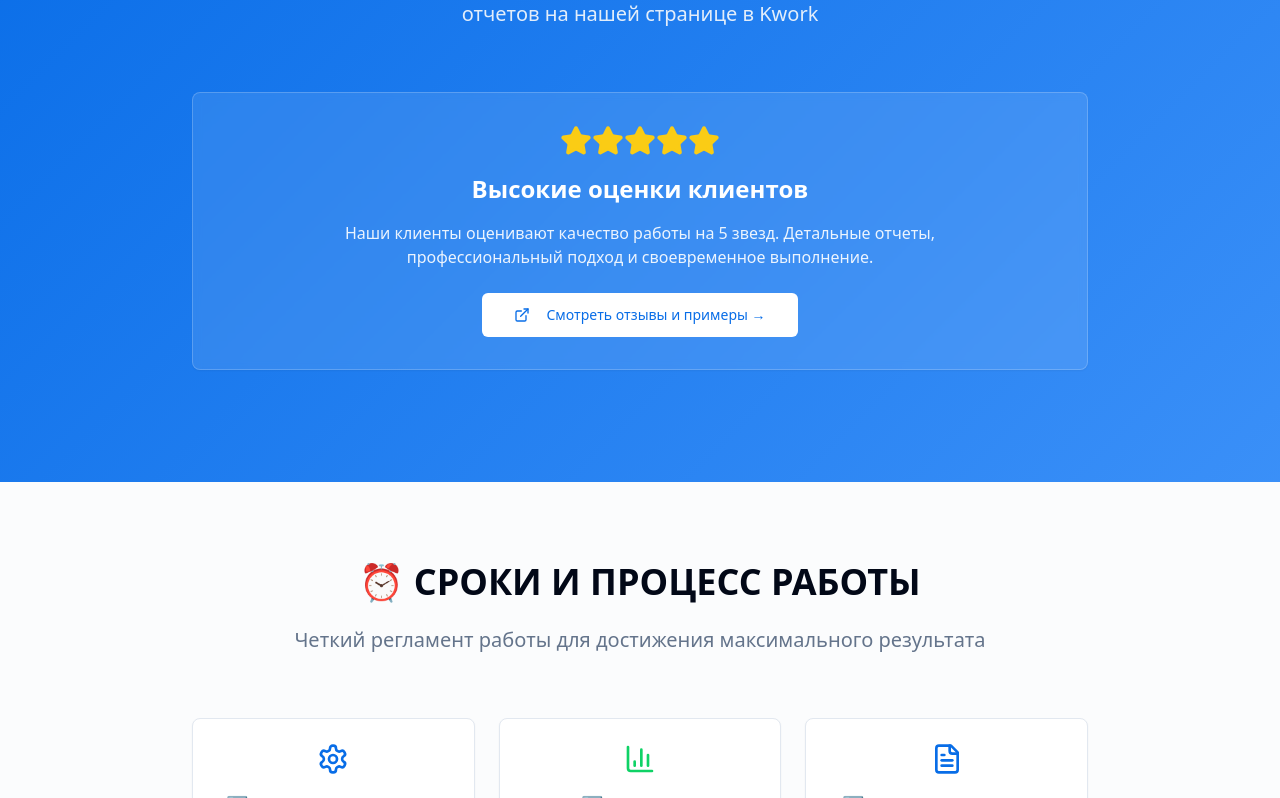
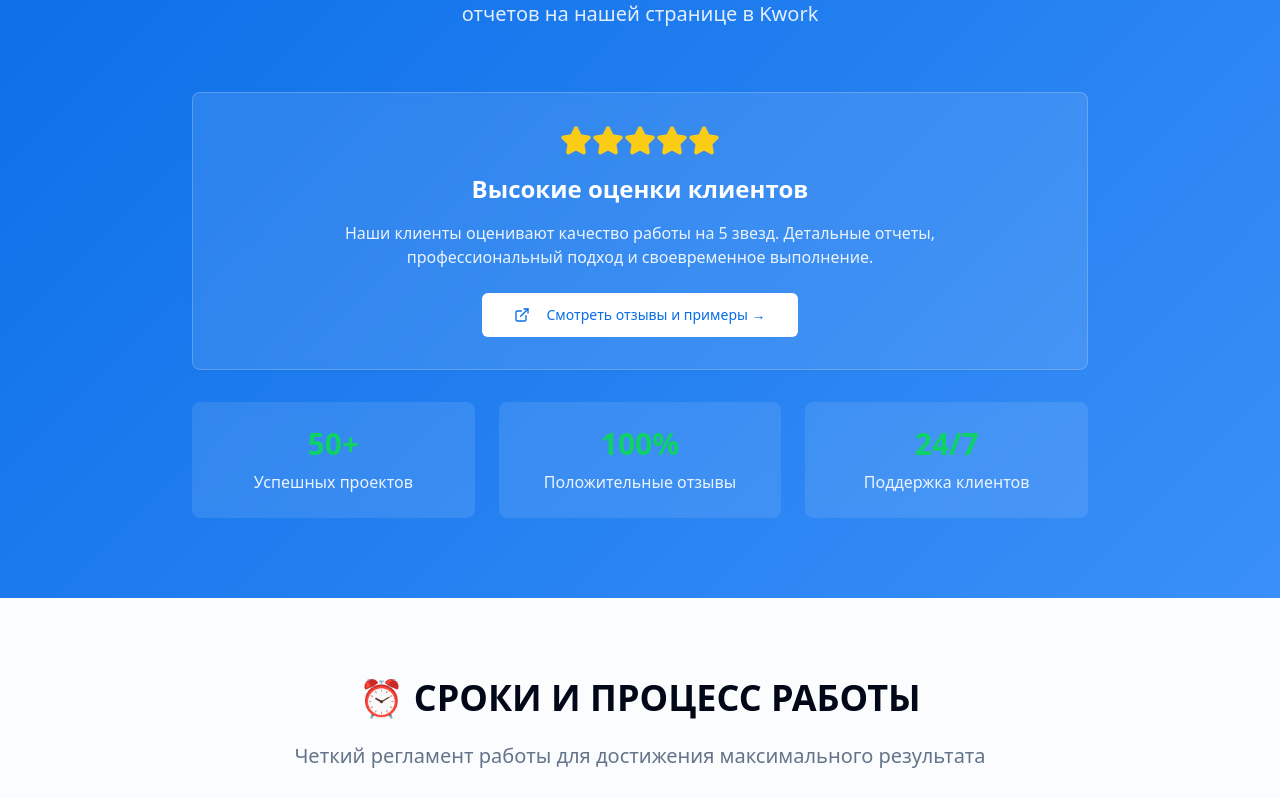
Before and after one commit to vilyam85/play-pass-pro, a React (Vite) app: page / in a window 1280 px wide. Shown: the part 4594-5392 px from the top of the page. Built offline with nearby package versions, Linux system fonts and the light colour scheme.

Commit message:
Reverted to commit 1295967f7eea0f1806a4bd623a2e64f19b103c27

```diff
--- a/src/components/sections/ReviewsSection.tsx
+++ b/src/components/sections/ReviewsSection.tsx
@@ -1,8 +1,10 @@
 import { Button } from "@/components/ui/button";
 import { Card, CardContent } from "@/components/ui/card";
 import { Star, ExternalLink } from "lucide-react";
+
 export const ReviewsSection = () => {
-  return <section className="py-20 bg-gradient-hero text-primary-foreground">
+  return (
+    <section className="py-20 bg-gradient-hero text-primary-foreground">
       <div className="container px-4">
         <div className="text-center mb-16">
           <h2 className="text-3xl md:text-4xl font-bold mb-6">🌟 ОТЗЫВЫ И ПРИМЕРЫ РАБОТ</h2>
@@ -16,7 +18,9 @@ export const ReviewsSection = () => {
           <Card className="bg-white/10 backdrop-blur-sm border-white/20 mb-8">
             <CardContent className="p-8 text-center">
               <div className="flex justify-center mb-4">
-                {[...Array(5)].map((_, i) => <Star key={i} className="w-8 h-8 text-yellow-400 fill-current" />)}
+                {[...Array(5)].map((_, i) => (
+                  <Star key={i} className="w-8 h-8 text-yellow-400 fill-current" />
+                ))}
               </div>
               <h3 className="text-2xl font-bold mb-4 text-white">Высокие оценки клиентов</h3>
               <p className="text-white/90 mb-6 max-w-2xl mx-auto">
@@ -24,15 +28,32 @@ export const ReviewsSection = () => {
                 Детальные отчеты, профессиональный подход и своевременное выполнение.
               </p>
 
-              <Button size="lg" className="bg-white text-primary hover:bg-white/90">
+              <Button
+                size="lg"
+                className="bg-white text-primary hover:bg-white/90"
+              >
                 <ExternalLink className="w-5 h-5 mr-2" />
                 Смотреть отзывы и примеры →
               </Button>
             </CardContent>
           </Card>
 
-
+          <div className="grid grid-cols-1 md:grid-cols-3 gap-6">
+            <div className="bg-white/10 backdrop-blur-sm rounded-lg p-6 text-center">
+              <div className="text-3xl font-bold text-success mb-2">50+</div>
+              <div className="text-white/90">Успешных проектов</div>
+            </div>
+            <div className="bg-white/10 backdrop-blur-sm rounded-lg p-6 text-center">
+              <div className="text-3xl font-bold text-success mb-2">100%</div>
+              <div className="text-white/90">Положительные отзывы</div>
+            </div>
+            <div className="bg-white/10 backdrop-blur-sm rounded-lg p-6 text-center">
+              <div className="text-3xl font-bold text-success mb-2">24/7</div>
+              <div className="text-white/90">Поддержка клиентов</div>
+            </div>
+          </div>
         </div>
       </div>
-    </section>;
+    </section>
+  );
 };
```
